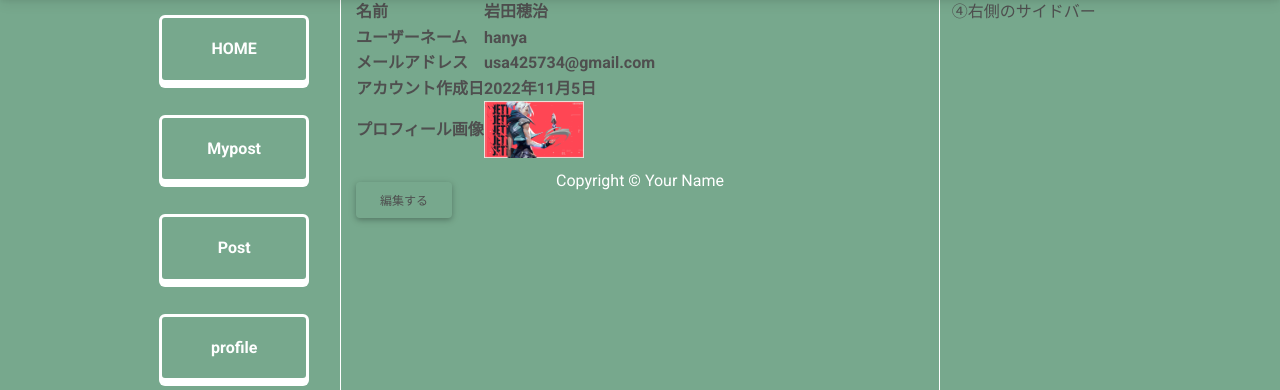
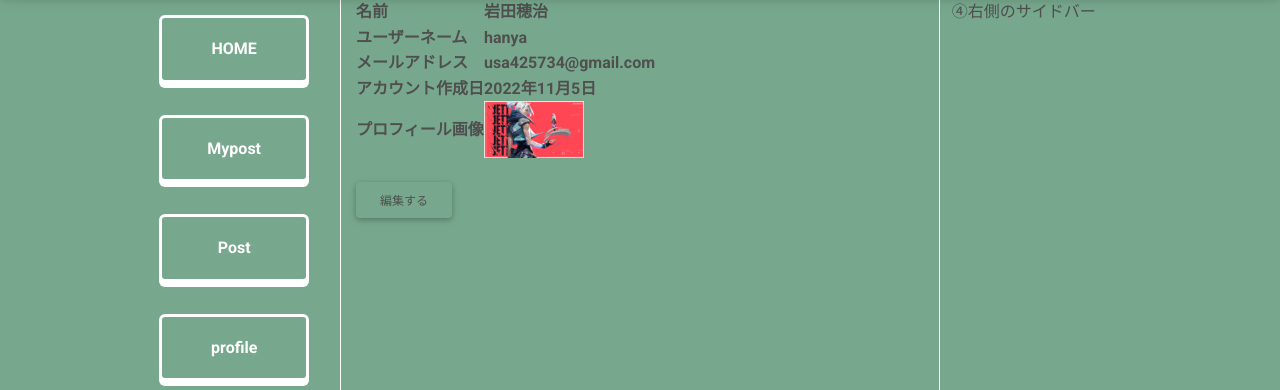
Before and after one commit to usa4040/django_sns, a Django app: page /accounts/profile/ in a window 1280 px wide. Shown: the part 51-441 px from the top of the page. Run offline with Django 4.2, Linux system fonts and the light colour scheme; a user stored in the database is signed in; data comes from the database, SQL or seed files in the repository; both versions use the stored data as it was after the commit; lists and menus that the app fills with data are empty; some libraries are stand-ins or nearby versions.

Commit message:
footerの文字消去

```diff
--- a/templates/base.html
+++ b/templates/base.html
@@ -67,7 +67,7 @@
     </div>
 
     <footer>
-        <p class="m-0 text-center text-white">Copyright &copy; Your Name</p>
+
     </footer>
 
     {% block extra_js %}
```
Also changed, not shown: db.sqlite3.
